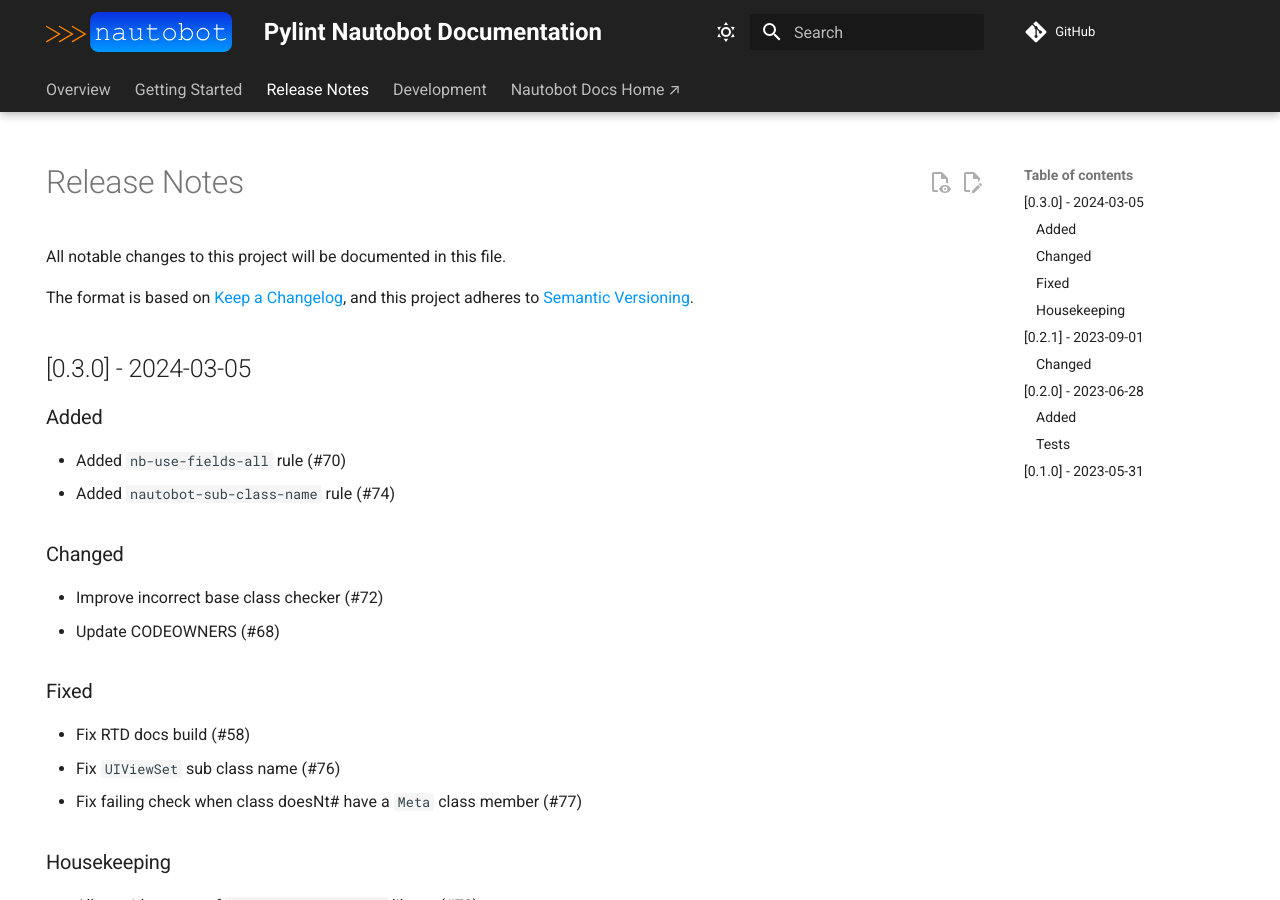
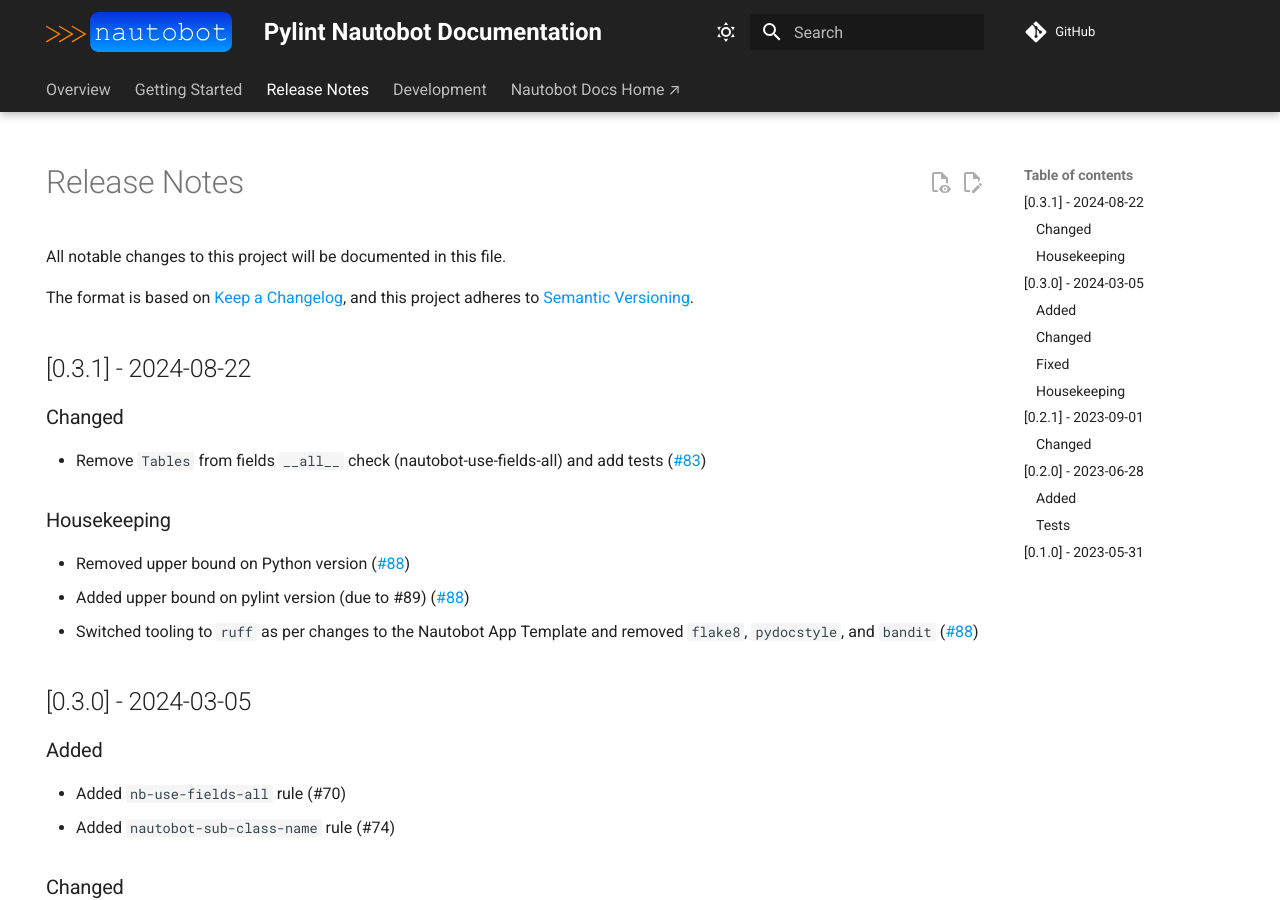
Before and after one commit to nautobot/pylint-nautobot, an MkDocs documentation site: the page built from docs/release_notes.md, in a window 1280 px wide and 900 px high. Built offline with MkDocs 1.6.1 and Material for MkDocs 9.7.7, drawn with Linux system fonts in a browser that asks for light colours; comment, search, counter and statistics services are not loaded.

Commit message:
Release 0.3.1

```diff
--- a/docs/release_notes.md
+++ b/docs/release_notes.md
@@ -9,6 +9,18 @@ All notable changes to this project will be documented in this file.
 
 The format is based on [Keep a Changelog](https://keepachangelog.com/en/1.0.0/),
 and this project adheres to [Semantic Versioning](https://semver.org/spec/v2.0.0.html).
+
+## [0.3.1] - 2024-08-22
+
+### Changed
+
+- Remove `Tables` from fields `__all__` check (nautobot-use-fields-all) and add tests ([#83](https://github.com/nautobot/pylint-nautobot/pull/83))
+
+### Housekeeping
+
+- Removed upper bound on Python version ([#88](https://github.com/nautobot/pylint-nautobot/pull/88))
+- Added upper bound on pylint version (due to #89) ([#88](https://github.com/nautobot/pylint-nautobot/pull/88))
+- Switched tooling to `ruff` as per changes to the Nautobot App Template and removed `flake8`, `pydocstyle`, and `bandit` ([#88](https://github.com/nautobot/pylint-nautobot/pull/88))
 
 ## [0.3.0] - 2024-03-05
 
--- a/pyproject.toml
+++ b/pyproject.toml
@@ -1,6 +1,6 @@
 [tool.poetry]
 name = "pylint-nautobot"
-version = "0.3.0"
+version = "0.3.1"
 description = "Custom Pylint Rules for Nautobot"
 authors = ["Cristian Sirbu <cristian.sirbu@networktocode.com>", "Leo Kirchner <leo.kirchner@networktocode.com>"]
 license = "Apache-2.0"
```
